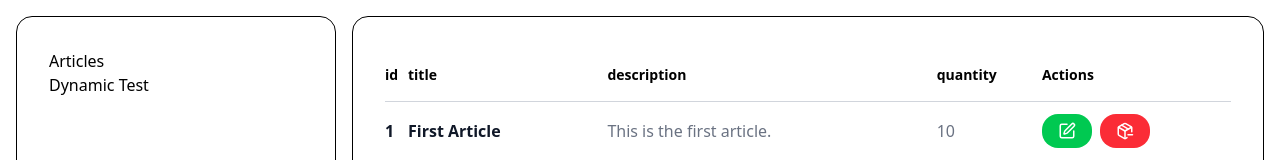
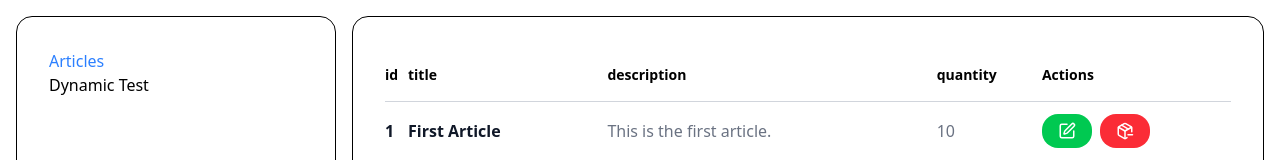
Before and after one commit to MikeG404/STOCK-MANAGEMENT-FRONTEND, a React (Vite) app: page /dashboard/articles in a window 1280 px wide. Shown: the top 160 px of the page. Built offline with nearby package versions, Linux system fonts and the light colour scheme.

Commit message:
Configure active link and change Link component in NavLink component

```diff
--- a/src/components/sections/NavFeatureSection.tsx
+++ b/src/components/sections/NavFeatureSection.tsx
@@ -1,16 +1,20 @@
-import { Link } from "react-router";
+import { Link, NavLink } from "react-router";
 
 function NavFeatureSection() {
     return (
         <section className="max-w-xs h-full flex-1 p-8 border border-black rounded-2xl">
             <div>
                 <ul>
-                    <Link to="/dashboard/articles">
+                    <NavLink
+                        to="/dashboard/articles"
+                        className={({ isActive }) => isActive ? 'text-blue-500' : ''}>
                         <li>Articles</li>
-                    </Link>
-                    <Link to="/dashboard/dynamic-test">
+                    </NavLink>
+                    <NavLink
+                        to="/dashboard/dynamic-test"
+                        className={({ isActive }) => isActive ? 'text-blue-500' : ''}>
                         <li>Dynamic Test</li>
-                    </Link>
+                    </NavLink>
                 </ul>
             </div>
         </section>
```
